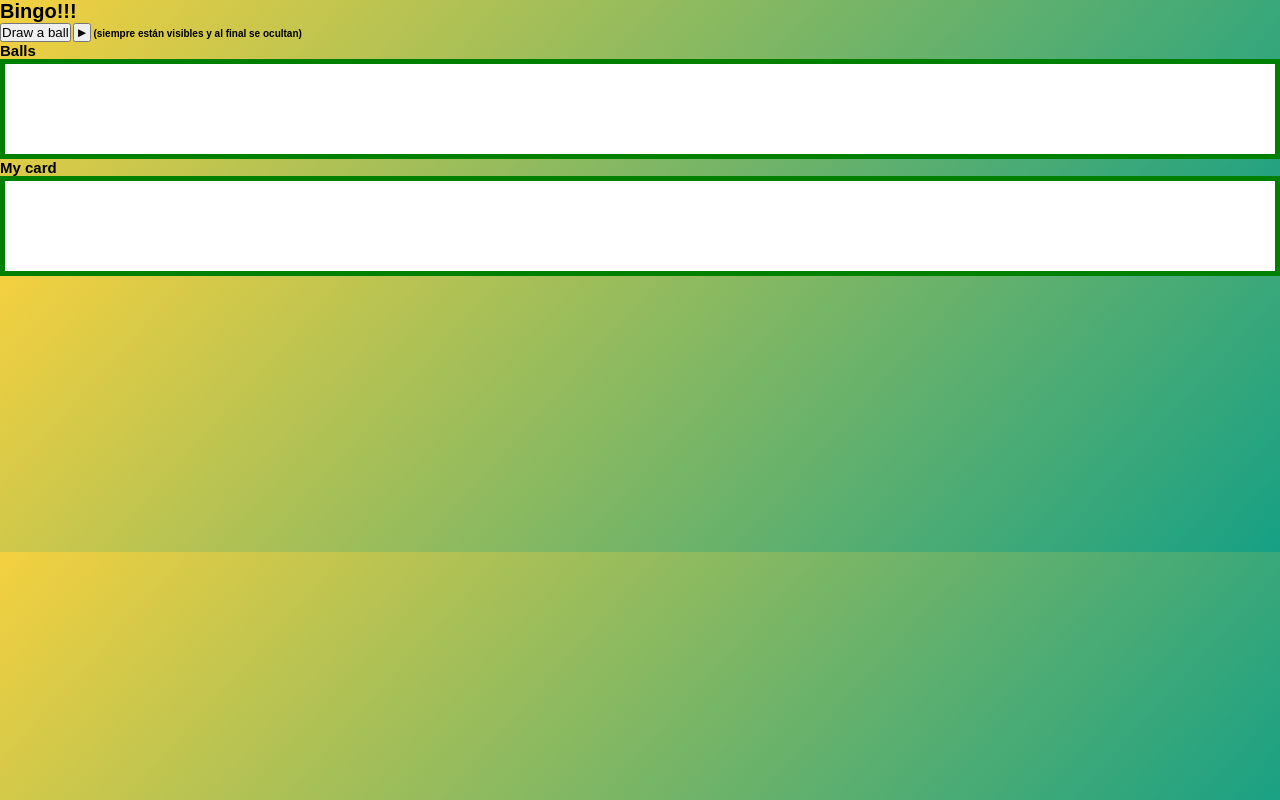
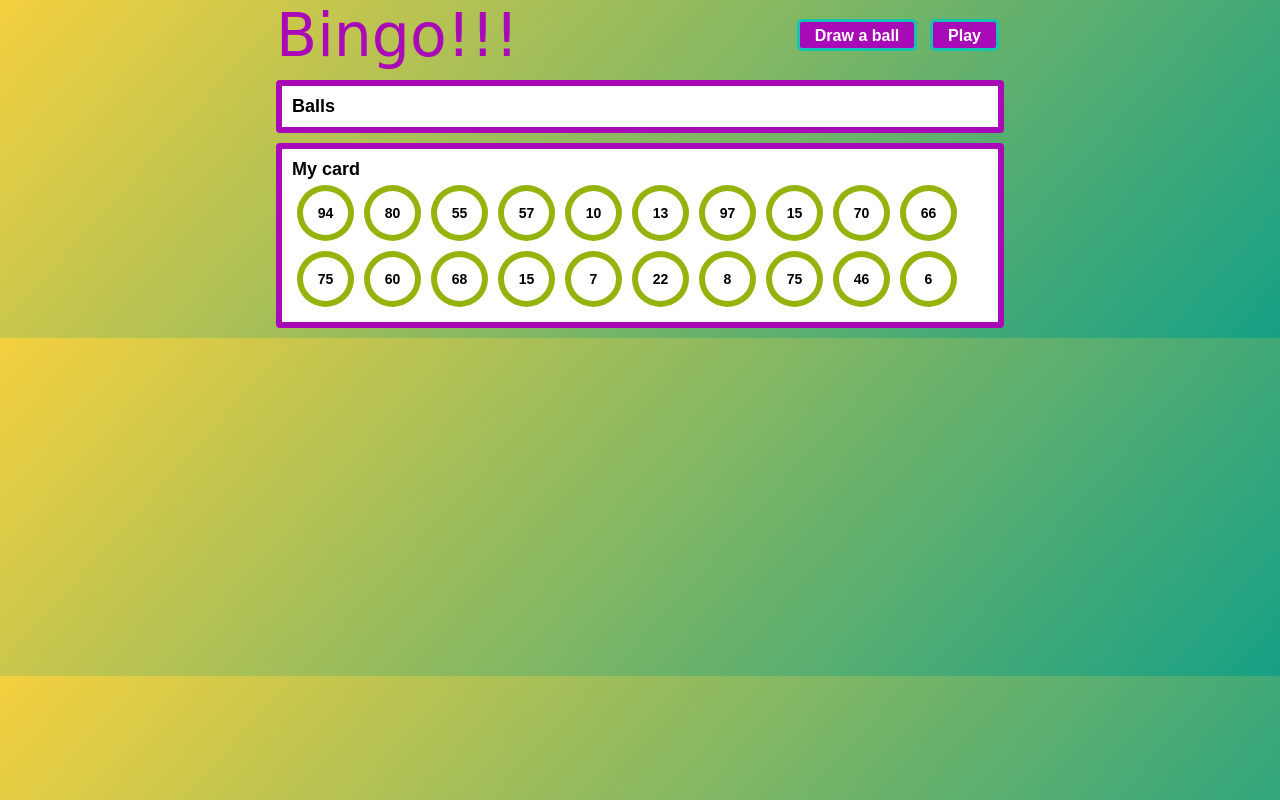
Before and after one commit to Lorellana21/bingo, a plain HTML site: page index.html in a window 1280 px wide. Drawn offline with Linux system fonts and the light colour scheme.

Commit message:
paint numbers done

```diff
--- a/index.html
+++ b/index.html
@@ -9,16 +9,38 @@
     <title>Ejercicio</title>
 </head>
 
-<body>
-    <h1>Bingo!!!</h1>
-    <button class="js-new-number-btn">Draw a ball</button>
-    <button class="js-play-btn">►</button>
-    (siempre están visibles y al final se ocultan)
-    <h2>Balls</h2>
-    <ul class="js-bingo-numbers numbers"></ul>
-    <h2>My card</h2>
-    <ul class="js-card-numbers card"></ul>
-    <p class="js-bingo-message message">Mensaje de han cantado bingo (siempre oculto)</p>
+<body class="page">
+    <header class="header">
+
+        <h1 class="header__title">Bingo!!!</h1>
+
+        <div>
+            <button class="js-new-number-btn header__btn">Draw a ball</button>
+            <button class="js-play-btn header__btn">Play</button>
+        </div>
+    </header>
+
+    <main>
+
+        <section class="box">
+            <h3 class="box__title">Balls</h3>
+            <ul class="js-bingo-numbers box__numbers">
+            </ul>
+        </section>
+
+        <section class="box">
+            <h3 class="box__title">My card</h3>
+            <ul class="js-card-numbers box__numbers">
+                <!-- <li class="number">1</li>
+            <li class="number selected">2</li> -->
+            </ul>
+        </section>
+
+        <section>
+            <p class="js-bingo-message message hidden">Han cantado bingo!!!</p>
+        </section>
+
+    </main>
 
     <script src="./js/main.js"></script>
 </body>
--- a/js/main.js
+++ b/js/main.js
@@ -23,7 +23,8 @@ const cardNumbers = [];
 const init = () => {
   console.log('Se ha iniciado la página');
   console.log('Generar 20 números (no repetidos) para Mi cartón');
-  generateNoRepeatedRandomNumbers();
+  generateRandomNumbers();
+  paintCardNumbers();
 };
 
 // dom listeners
@@ -43,7 +44,7 @@ const handlePlay = () => {
 
 
 //Genera los 20 números que deben aaprecer en el cartón:
-function generateNoRepeatedRandomNumbers(){
+function generateRandomNumbers(){
   for(let i = 0; i < 20; i++){
     const randomNumber = generateRandomNumber(100)
     cardNumbers.push(randomNumber);//Añade los numeros al array, cada numero aleatorio que genera la función "generate randomnumber"
@@ -86,6 +87,13 @@ const paintCardNumbers = () => {
 
   console.log('Repintar todos los números de Mi cartón');
   console.log('Repintar cada número de Mi cartón');
+
+  let htmlCode = "";
+  for ( const cardNumber of cardNumbers){
+    htmlCode += `<li class="number">${cardNumber}</li>`;
+  }
+  document.querySelector ('.js-card-numbers').innerHTML = htmlCode;
+
   console.log('¿El número de Mi cartón está en Bolitas?');
   if (true) {
     paintMatchedCardNumber();
--- a/styles/main.css
+++ b/styles/main.css
@@ -12,18 +12,14 @@
     font-size: 10px;
   }
 
-  body {
-    margin: 0;
-    padding: 0;
-    font-family: "Montserrat", sans-serif;
-    font-weight: bold;
-    background-image: linear-gradient(132deg, #F4D03F 0%, #16A085 100%);
-  }
 
   .page {
     margin: 0 auto;
     padding: 0 2rem;
     max-width: 768px;
+    font-family: "Montserrat", sans-serif;
+    font-weight: bold;
+    background-image: linear-gradient(132deg, #F4D03F 0%, #16A085 100%);
   }
 
   /* header */
@@ -35,15 +31,11 @@
     padding-bottom: 1rem;
   }
 
-  .header__logo {
-    width: 15rem;
-  }
-
   .header__title {
     font-family: "Pacifico", cursive;
     font-size: 6rem;
     font-weight: normal;
-    color: #14d9c4;
+    color: #a90ab8;
   }
 
   .header__btn {
@@ -51,17 +43,17 @@
     margin: 5px;
     padding: 5px 15px 3px;
     border-radius: 5px;
-    background: #14d9c4;
+    background: #a90ab8;
     border: solid 3px #15c3b1;
     font-weight: inherit;
     font-size: 16px;
     color: white;
-    transition: background 0.5s, border 0.5s;
+    transition: background-color 0.5s, border 0.5s;
   }
 
   .header__btn:hover {
     cursor: pointer;
-    background-color: #15c3b1;
+    background-color: #a90ab8;
     border-color: #14d9c4;
   }
 
@@ -70,7 +62,7 @@
   .box {
     margin-bottom: 10px;
     padding: 10px;
-    border: solid 6px #14d9c4;
+    border: solid 6px #a90ab8;
     border-radius: 4px;
     background: white;
   }
@@ -91,14 +83,14 @@
     margin: 5px;
     padding: 14px 0;
     width: 57px;
-    border: solid 6px #15c3b1;
+    border: solid 6px #94b30d;
     border-radius: 50%;
     text-align: center;
     font-size: 1.4rem;
   }
 
   .number.selected {
-    background: #14d9c4;
+    background: linear-gradient(132deg, #F4D03F 0%, #16A085 100%);
     color: white;
   }
 
@@ -117,13 +109,3 @@
   .hidden {
     display: none;
   }
-
-
-.numbers, .card{
-    background-color: white;
-    border: solid 5px green;
-    height: 100px;
-}
-.message{
-    display: none;
-}
```
